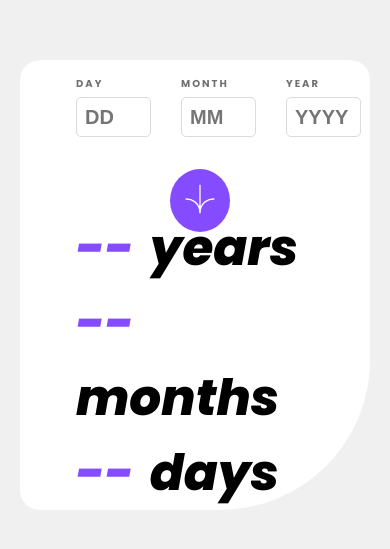
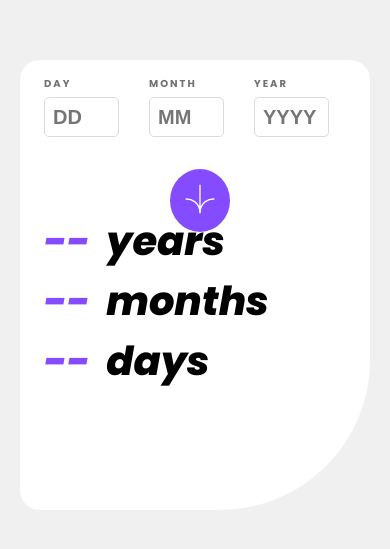
Before and after one commit to OlamideAfunsho/Front-End-Mentor-Age-Calculator, a plain HTML site: page index.html in a window 390 px wide. Shown: the part 137-686 px from the top of the page. Drawn offline with Linux system fonts and the light colour scheme.

Commit message:
Update style.css

```diff
--- a/style.css
+++ b/style.css
@@ -174,9 +174,13 @@ body{
           width:350px;
           height:70%;
           margin:auto;
-          padding-left:-1.5rem;
+          padding-left:1.5rem;
      }
       .calculate-button-container{
           margin-bottom:30px;
       }
+      .age-result{
+           font-size:40px;
+           margin-bottom:1rem;
+      }
  }
```
